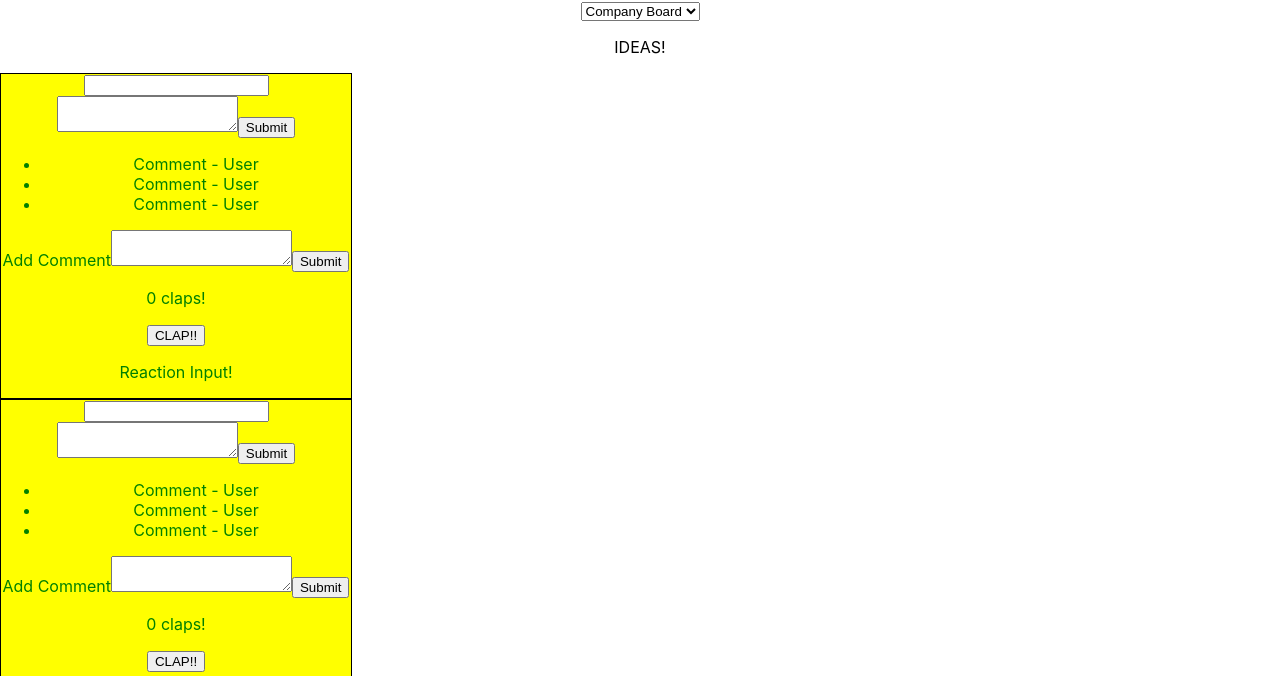
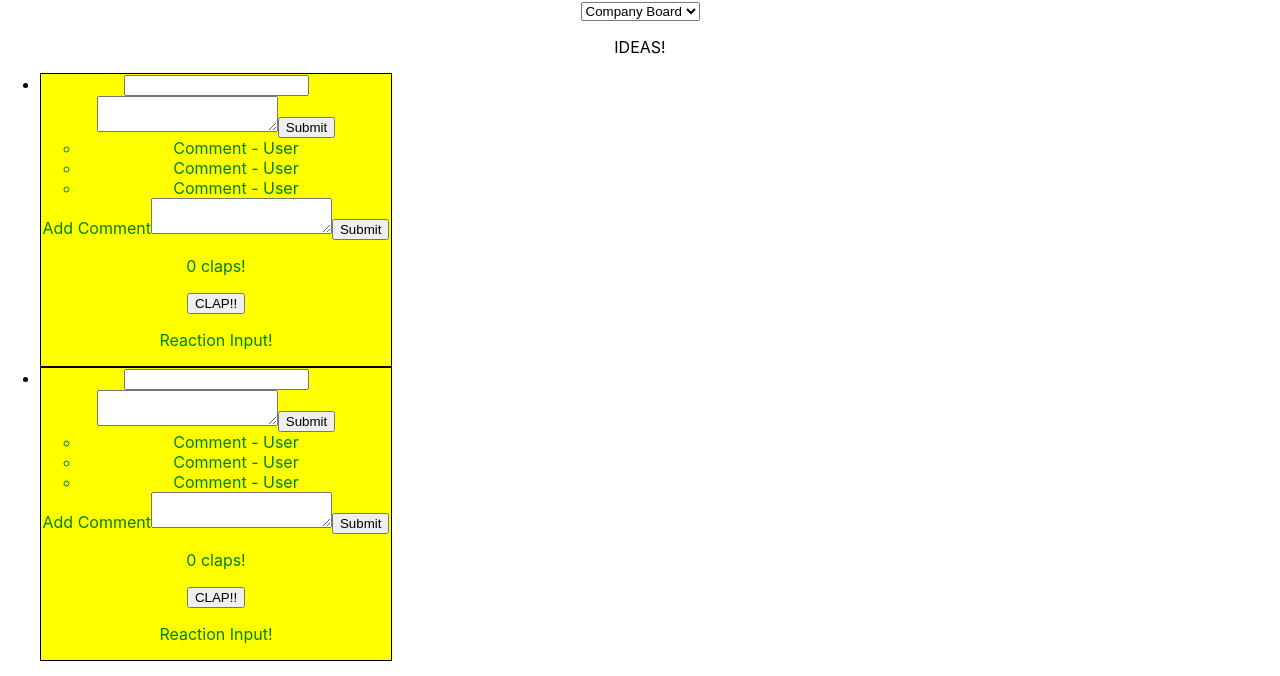
Before and after one commit to swgoodman/out-there, a React (Create React App) app: page / in a window 1280 px wide. Shown: the part 276-952 px from the top of the page. Built offline with nearby package versions, Linux system fonts and the light colour scheme.

Commit message:
Changed Idea Conainters to list items

```diff
--- a/src/containers/boardContainer.js
+++ b/src/containers/boardContainer.js
@@ -53,8 +53,10 @@ class Board extends Component {
         <div>
           <BoardFilter boards={this.state.boards}/>
           <p>IDEAS!</p>
-          <IdeaContainers />
-          <IdeaContainers />
+          <ul>
+            <li><IdeaContainers /></li>
+            <li><IdeaContainers /></li>
+          </ul>
         </div>
       );
     }
```
Also changed, not shown: src/components/unsplashApi.js (deleted).
